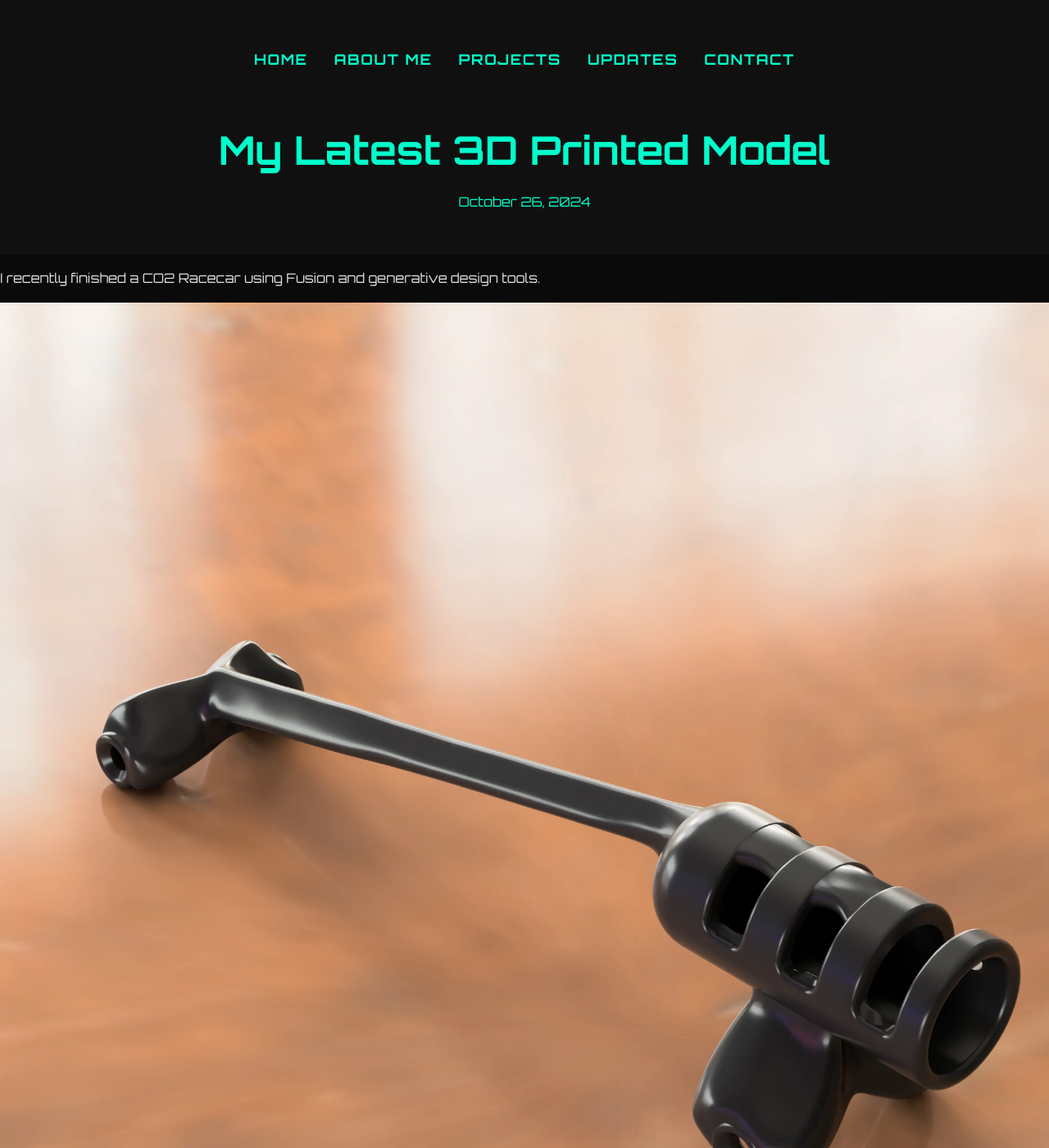
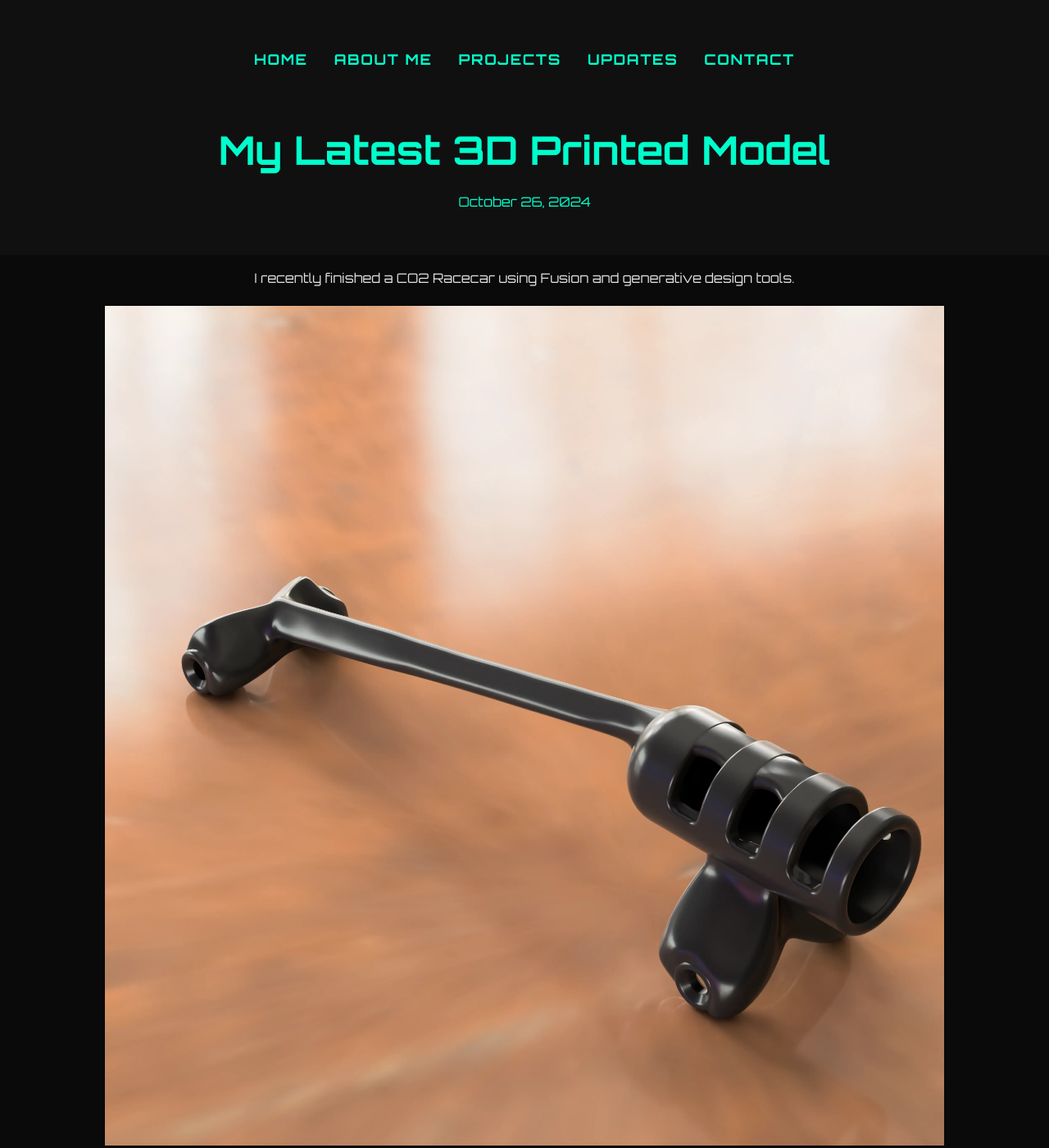
Before and after one commit to electricmasquerade/electricmasquerade.github.io, a Jekyll site: the page built from _posts/2024-10-25-testpost.md, in a window 1280 px wide and 1400 px high. Shown: the whole window at 82% size. Built offline with Jekyll 4.4.1, drawn with Linux system fonts in a browser that asks for light colours.

Commit message:
Reformatted posts by default

```diff
--- a/_layouts/post.html
+++ b/_layouts/post.html
@@ -29,7 +29,7 @@
         <p><small>{{ page.date | date: "%B %d, %Y" }}</small></p>
     </header>
 
-    <main>
+    <main class = "post-content">
         {{ content }}
     </main>
 
--- a/css/styles.css
+++ b/css/styles.css
@@ -191,6 +191,18 @@ nav ul {
     box-shadow: 0 0 20px #00ffcc; /* Glowing effect */
 }
 
+/* Center text and images in blog posts */
+.post-content {
+    text-align: center;
+}
+
+.post-content img {
+    max-width: 80%; /* Shrink the image to 80% of the available width */
+    height: auto;   /* Maintain aspect ratio */
+    margin: 20px auto; /* Center the image and add some spacing */
+    display: block;
+}
+
 /* Post list styling */
 .post-list {
     list-style: none;
```
